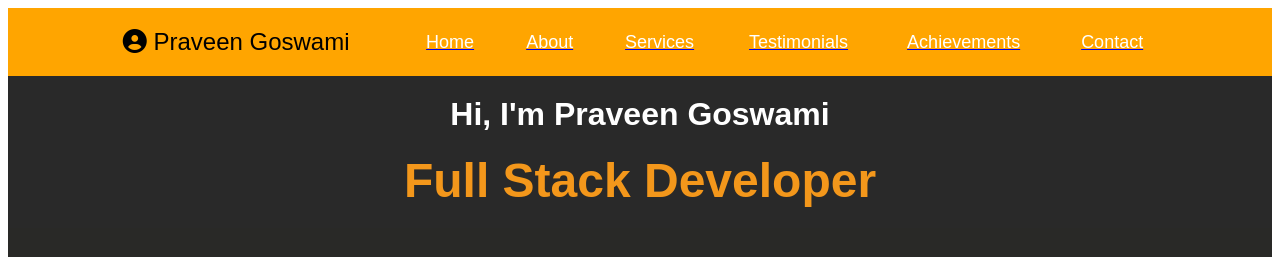
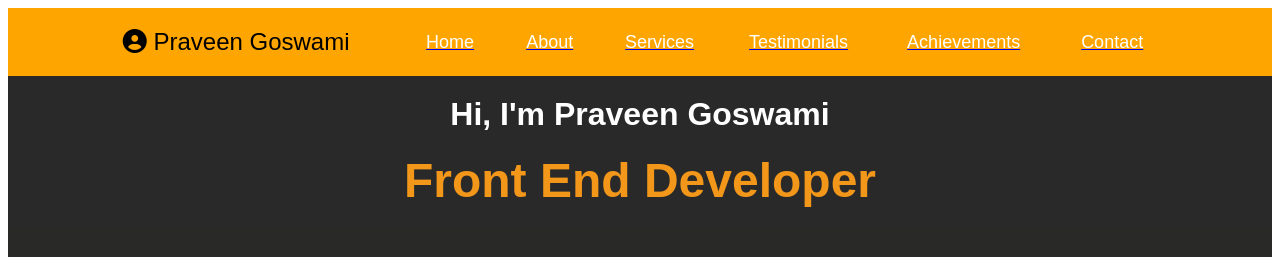
Before and after one commit to praveengoswami1996/Website-Template-using-HTML-only-HTML-Project-, a plain HTML site: page index.html in a window 1280 px wide. Shown: the top 257 px of the page. Drawn offline with Linux system fonts and the light colour scheme.

```diff
--- a/website.html
+++ b/index.html
@@ -58,7 +58,7 @@
                             </h2>
                             <h2>
                                 <font face="arial" color="#f3971b" size="7">
-                                        Full Stack Developer
+                                        Front End Developer
                                 </font>
                             </h2>
                         </td>
```
Also changed, not shown: 1 other file.
